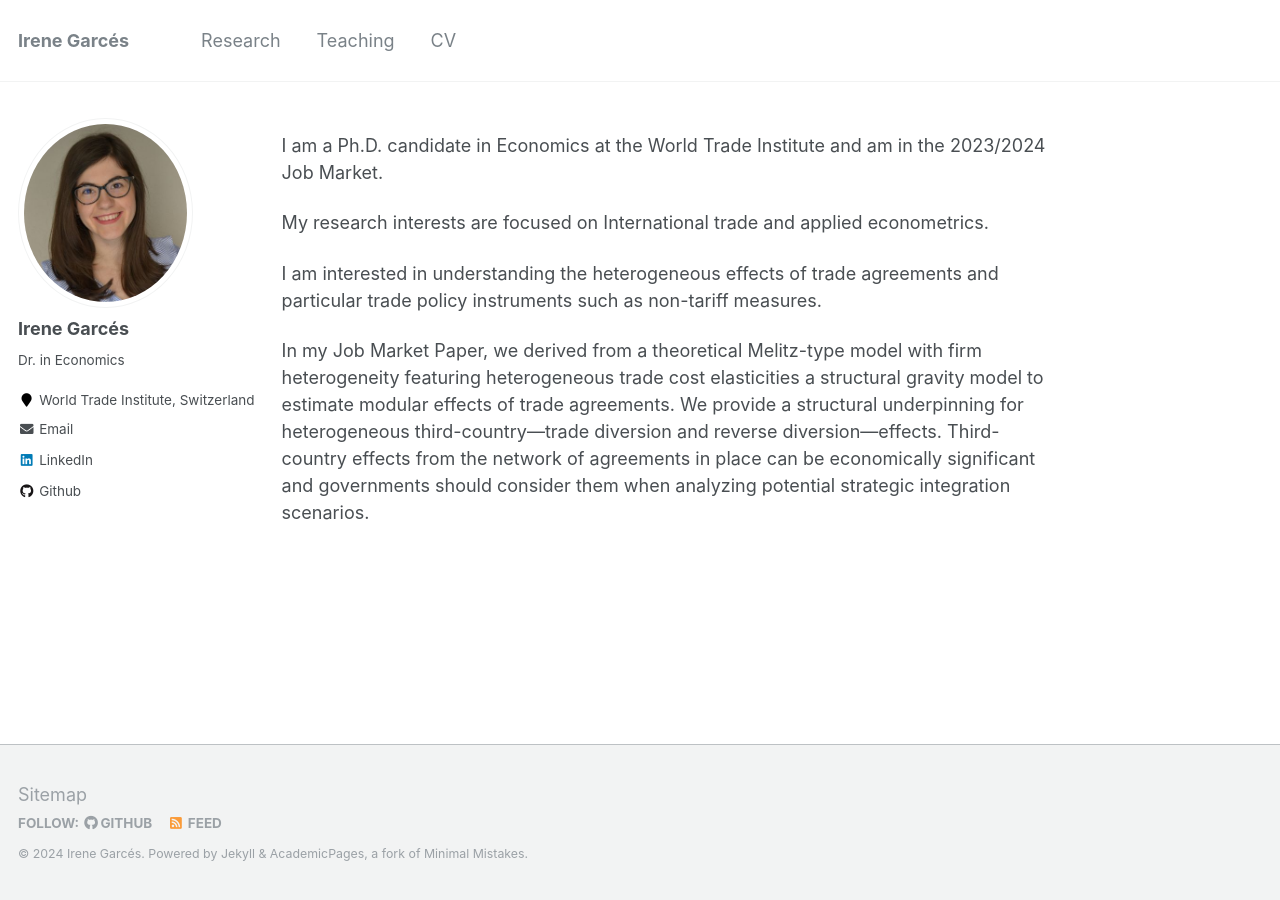
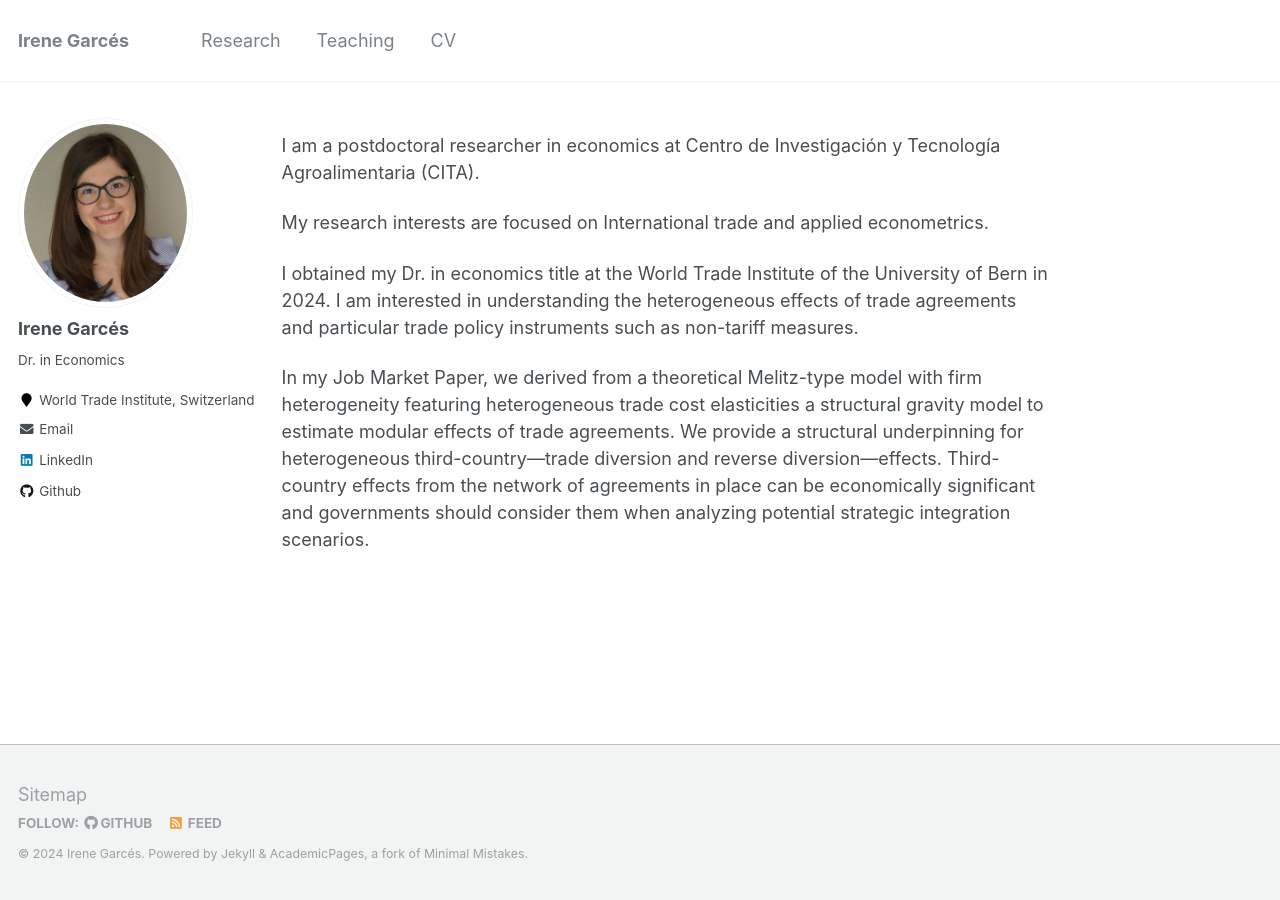
Before and after one commit to IreneGarces/irenegarces.github.io, a Jekyll site: the page built from _pages/about.md, in a window 1280 px wide. Built offline with Jekyll 4.4.1, drawn with Linux system fonts in a browser that asks for light colours.

Commit message:
Update about.md

```diff
--- a/_pages/about.md
+++ b/_pages/about.md
@@ -8,10 +8,10 @@ redirect_from:
   - /about.html
 ---
 
-I am a Ph.D. candidate in Economics at the World Trade Institute and am in the 2023/2024 Job Market.
+I am a postdoctoral researcher in economics at Centro de Investigación y Tecnología Agroalimentaria (CITA).
 
 My research interests are focused on International trade and applied econometrics.
 
-I am interested in understanding the heterogeneous effects of trade agreements and particular trade policy instruments such as non-tariff measures.
+I obtained my Dr. in economics title at the World Trade Institute of the University of Bern in 2024. I am interested in understanding the heterogeneous effects of trade agreements and particular trade policy instruments such as non-tariff measures.
 
 In my Job Market Paper, we derived from a theoretical Melitz-type model with firm heterogeneity featuring heterogeneous trade cost elasticities a structural gravity model to estimate modular effects of trade agreements. We provide a structural underpinning for heterogeneous third-country—trade diversion and reverse diversion—effects. Third-country effects from the network of agreements in place can be economically significant and governments should consider them when analyzing potential strategic integration scenarios.
```
